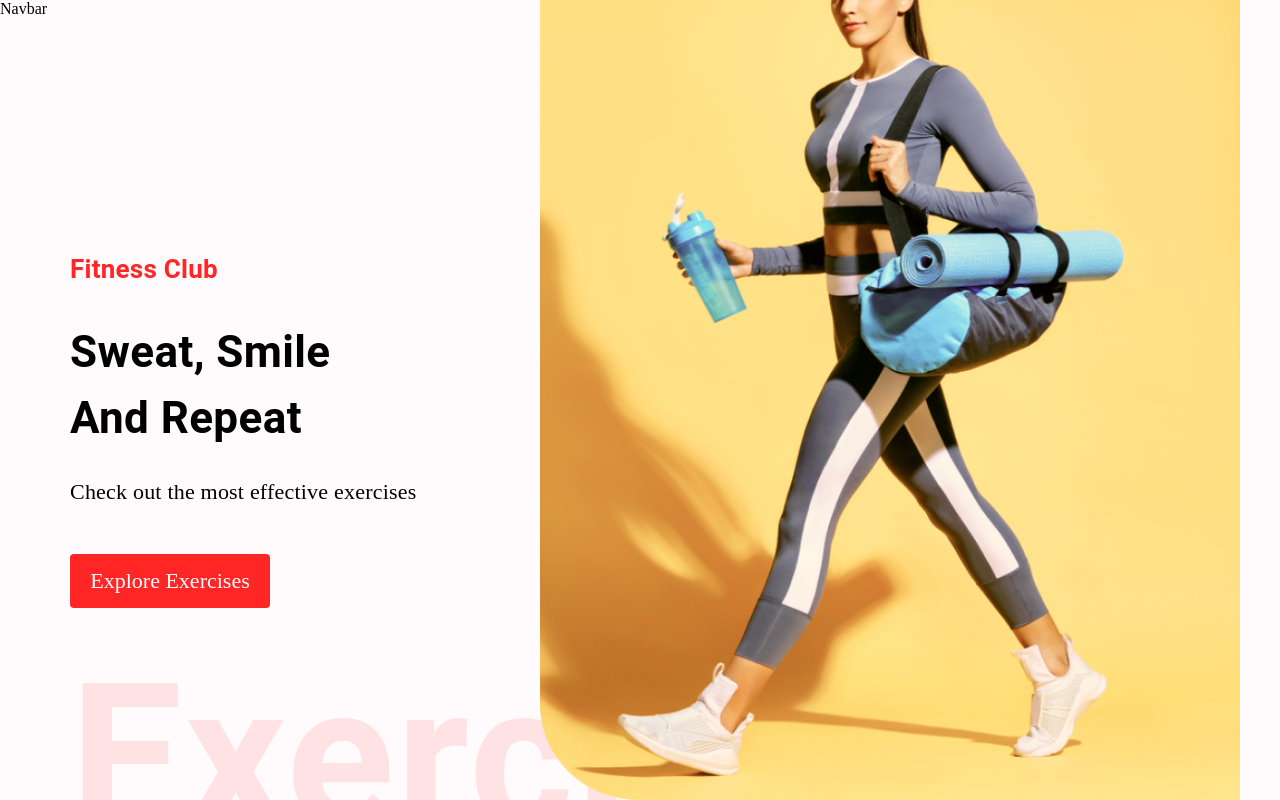
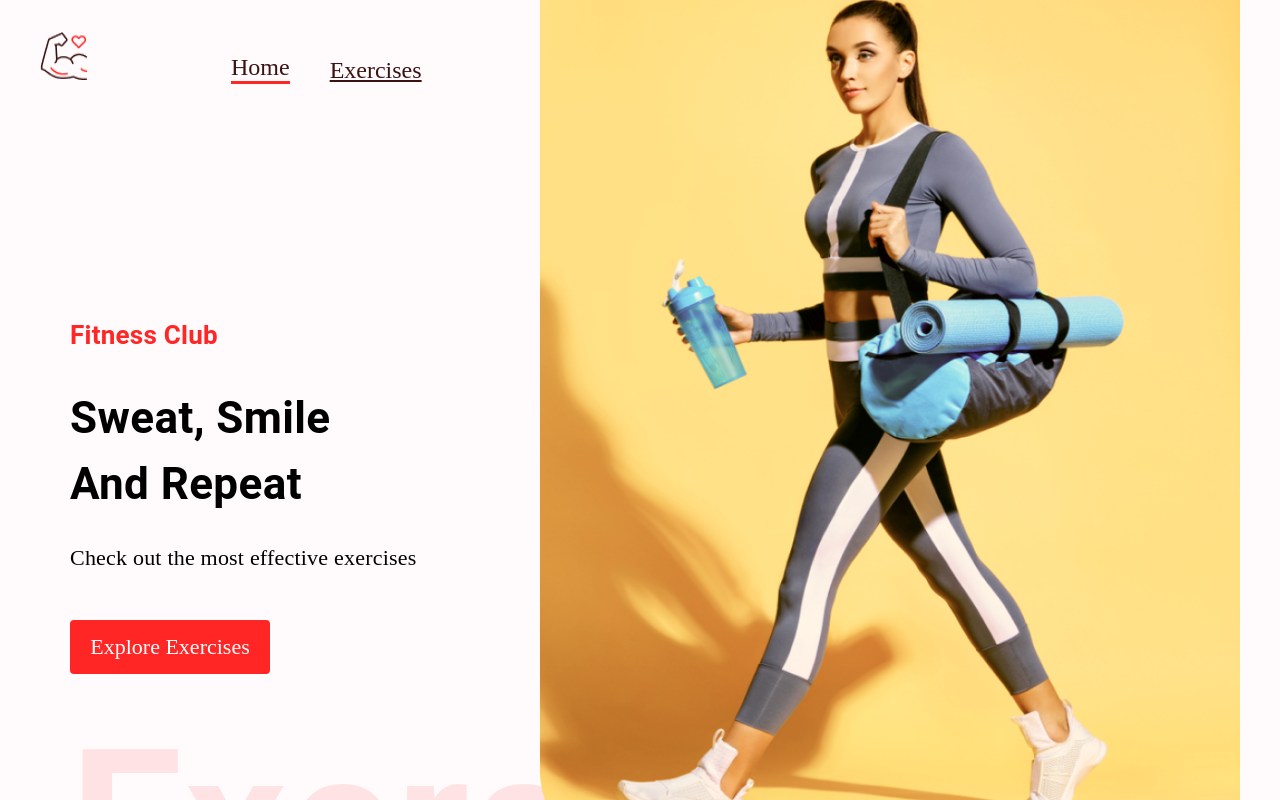
Before and after one commit to j-tomasik/gym_workout_app, a React (Create React App) app: page / in a window 1280 px wide. Shown: the top 800 px of the page. Built offline with nearby package versions, Linux system fonts and the light colour scheme; no server answers.

Commit message:
navbar in correct place now

```diff
--- a/src/App.js
+++ b/src/App.js
@@ -10,8 +10,8 @@ import './App.css';
 
 const App = () => {
   return (
-    <Box width='400px' sx={{ width: {xl: '1488'}}} m="auto">
-        Navbar
+    <Box width='400px' sx={{ width: {xl: '1488px'}}} m="auto">
+        <Navbar/>
         <Routes>
             <Route path='/' element={ <Home/>} />
             <Route path='/exercise/:id' element={<ExerciseDetail />}/>
--- a/src/components/Navbar.js
+++ b/src/components/Navbar.js
@@ -4,8 +4,7 @@ import { Stack } from '@mui/material'
 
 import Logo from '../assets/images/Logo.png'
 
-const Navbar = () => {
-  return (
+const Navbar = () => (
     <Stack direction='row' justify='space-around' sx={{ gap: {
         sm: '123px', xs: '40px'}, mt: { sm: '32px', xs: '20px'}, justify: 'none' }} px='20px'>
         <Link to='/'>
@@ -22,6 +21,5 @@ const Navbar = () => {
 
     </Stack>
   )
-}
 
 export default Navbar
--- a/src/pages/Home.js
+++ b/src/pages/Home.js
@@ -1,5 +1,6 @@
 import React, { useState } from 'react';
 import { Box } from '@mui/material';
+
 import Exercises from '../components/Exercises';
 import SearchExercises from '../components/SearchExercises';
 import HeroBanner from '../components/HeroBanner';
```
